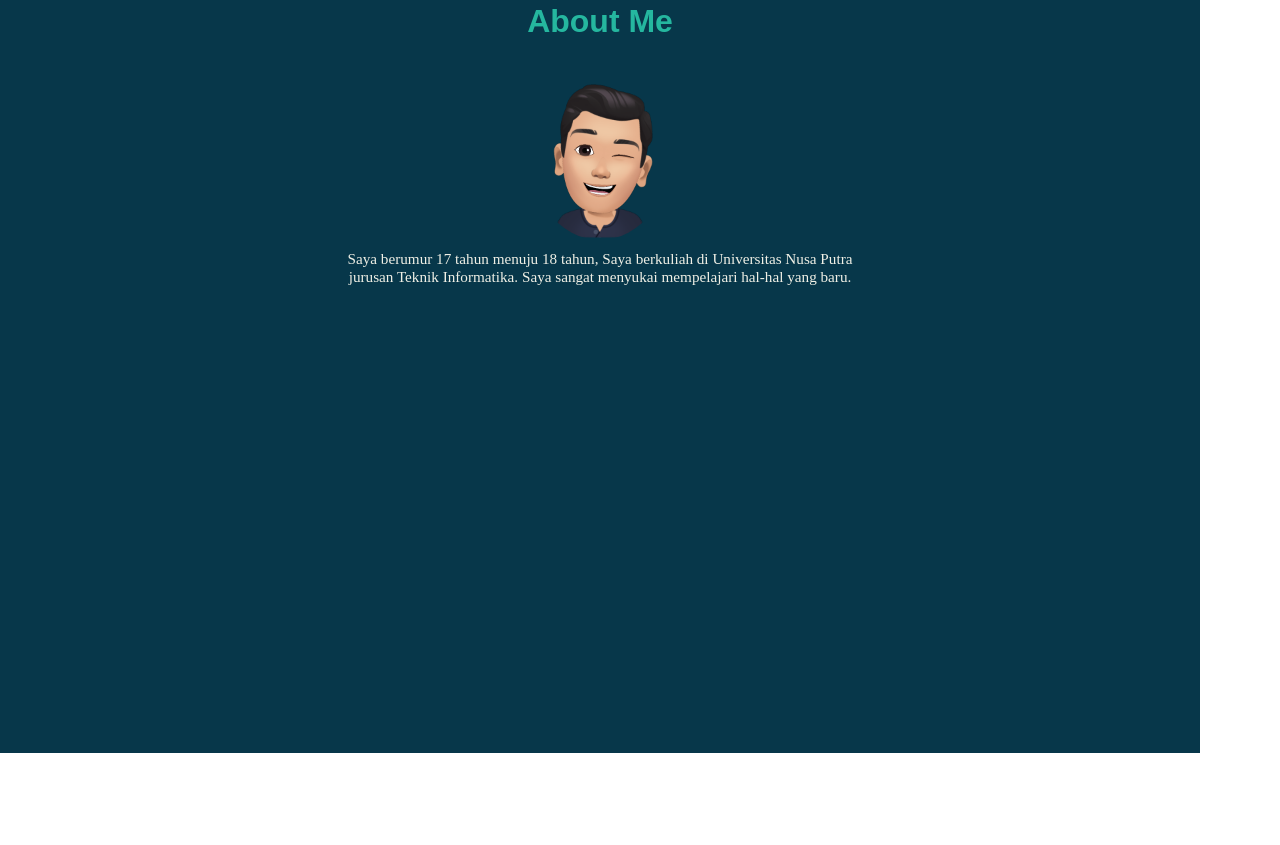
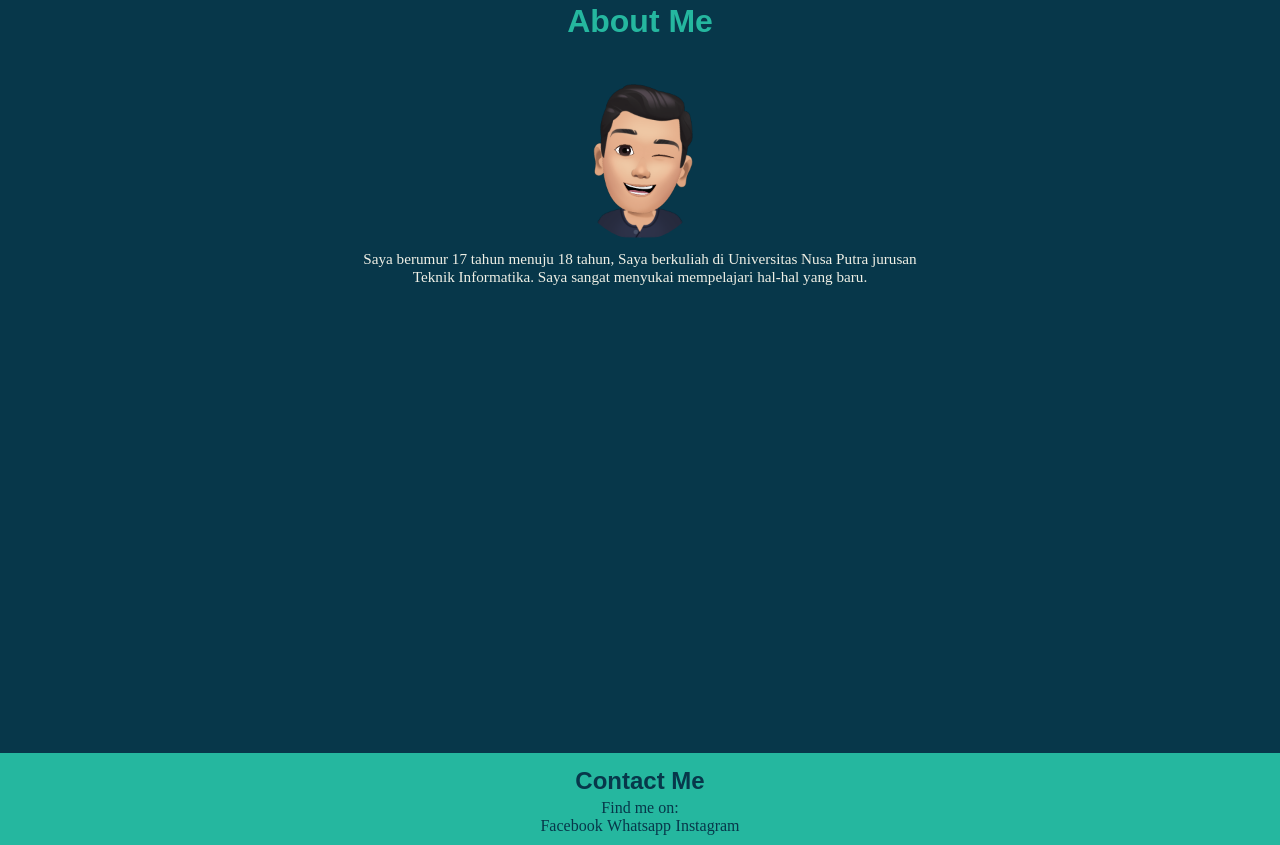
Before and after one commit to pnjia/latihanForMe, a website: page index.html in a window 1280 px wide. Shown: the part 847-1692 px from the top of the page. Before the commit the page ends 1600 px from the top, so only its background shows below. Drawn offline with Linux system fonts and the light colour scheme.

Commit message:
menambahkan contact dan merubah sesuatu menjadi lebih baik

```diff
--- a/index.html
+++ b/index.html
@@ -13,17 +13,17 @@
         <ul class="menu">
           <li><a href="#home">Home</a></li>
           <li><a href="#about">About</a></li>
-          <li><a href="#">Contact</a></li>
+          <li><a href="#contact">Contact</a></li>
         </ul>
       </div>
       <div class="home" id="home">
-        <div class="nama container">
+        <div class="nama ">
           <h1>Hai, Saya Panji</h1>
           <p>Seseorang yang sedang berlatih HTML & CSS</p>
         </div>
       </div>
     </header>
-    <section class="about container" id="about">
+    <section class="about" id="about">
       <div class="penjelasan">
         <div>
           <h1>About Me</h1>
@@ -34,5 +34,16 @@
         </p>
       </div>
     </section>
+    <div class="contact" id="contact">
+      <div class="container">
+        <div class="contact-content">
+          <h2>Contact Me</h1>
+          <p>Find me on:</p>
+          <a href="https://www.w3schools.com/howto/howto_css_image_center.asp" target="blank">Facebook</a>
+          <a href=https://www.w3schools.com/howto/howto_css_image_center.asp" target="blank">Whatsapp</a>
+          <a href=https://www.w3schools.com/howto/howto_css_image_center.asp" target="blank">Instagram</a>
+        </div>
+      </div>
+    </div>
   </body>
 </html>
--- a/styles.css
+++ b/styles.css
@@ -15,8 +15,8 @@ body {
   height: 100vh;
 }
 .container {
-  max-width: 1200px;
-  width: 90%;
+  width: 50%;
+  margin: auto;
 }
 .center {
   display: block;
@@ -30,6 +30,7 @@ body {
   top: 0;
   left: 0;
   width: 100%;
+  z-index: 500;
 }
 .menu {
   display: flex;
@@ -76,6 +77,7 @@ body {
   height: 100vh;
   width: 100%;
   background-color: #07374a;
+  position: relative;
 }
 .penjelasan {
   padding: 50px;
@@ -102,3 +104,30 @@ body {
   margin-right: auto;
   margin-top: 10px;
 }
+.contact {
+  background-color: #25b79f;
+}
+.contact-content {
+  width: 50%;
+  text-align: center;
+  margin: auto;
+  padding: 10px;
+}
+.contact-content h2 {
+  padding: 4px;
+  color: #07374a;
+  font-weight: 600;
+}
+.contact-content p {
+  color: #07374a;
+  font-family: "roboto slab";
+}
+.contact-content a {
+  text-decoration: none;
+  color: #07374a;
+  font-family: "roboto slab";
+  transition: 0.3s ease-in-out;
+}
+.contact-content a:hover {
+  color: #f0f0e6;
+}
```
